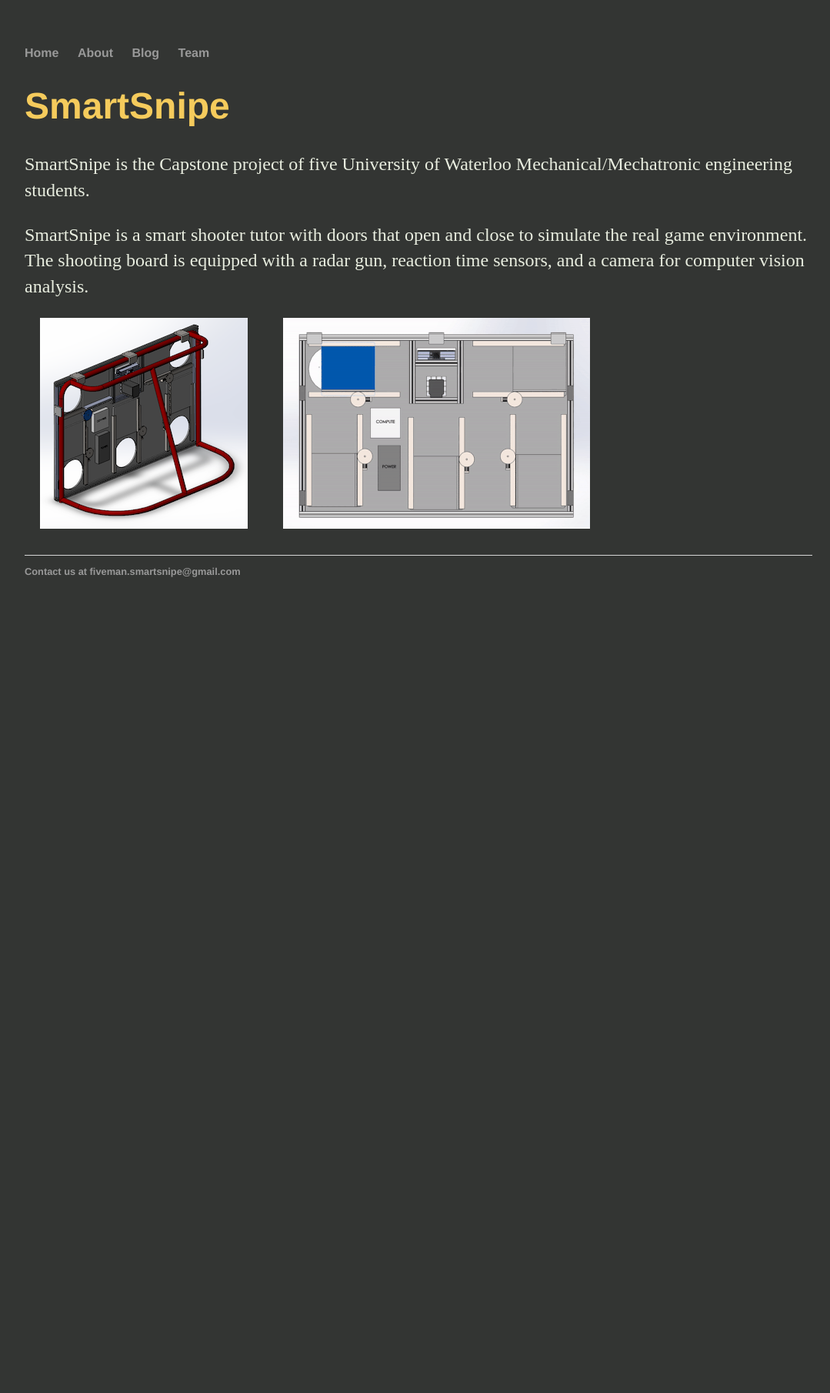
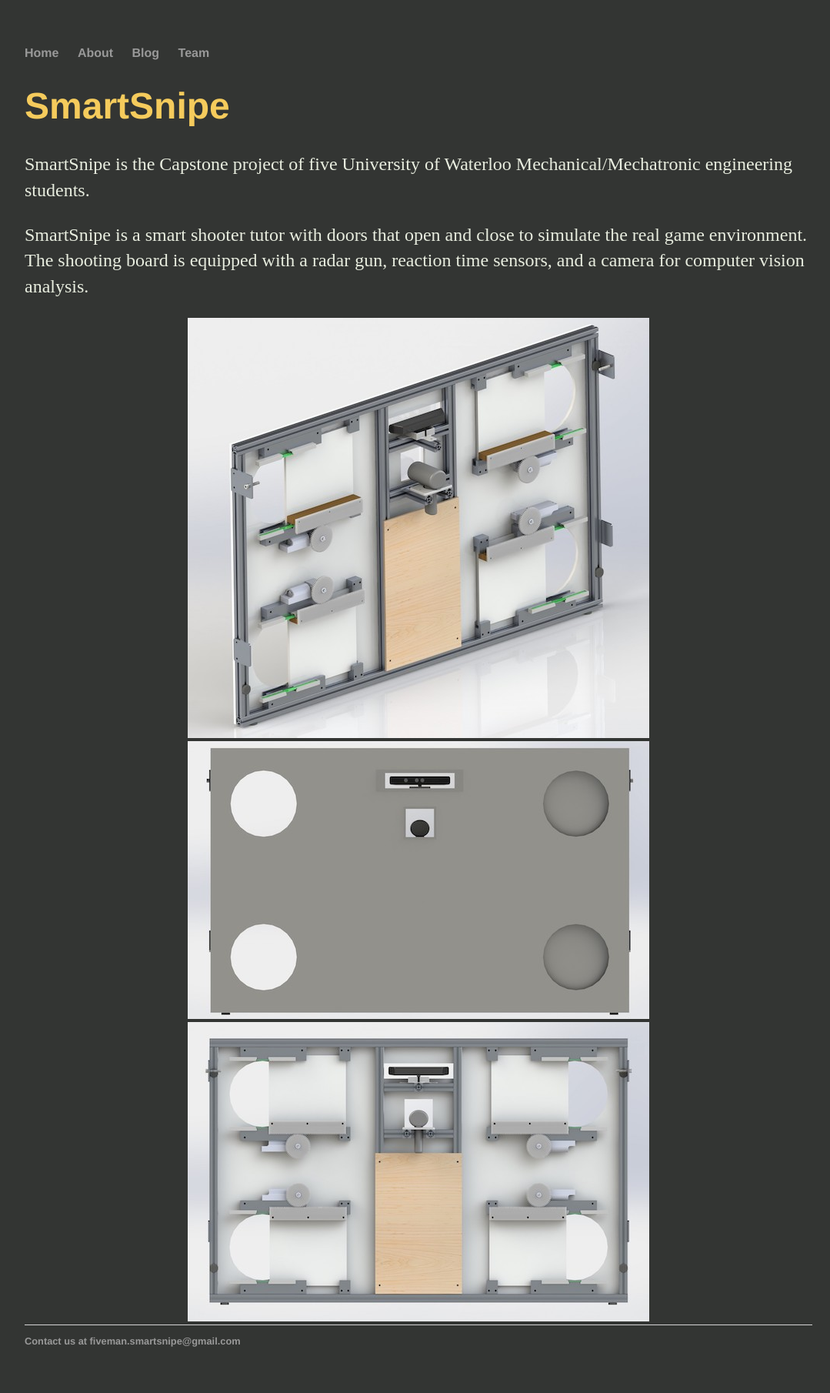
Before and after one commit to SmartSnipe/SmartSnipe.github.io, a Jekyll site: the page built from index.html, in a window 1280 px wide. Shown: the whole page at 77% size, without its empty margins (96-1175 px from the left). Built offline with Jekyll 4.4.1, drawn with Linux system fonts in a browser that asks for light colours; before the commit the page ends 900 px from its top, so only the background shows below that.

```diff
--- a/index.html
+++ b/index.html
@@ -6,8 +6,9 @@
 	<h1>SmartSnipe</h1>
 	<p>SmartSnipe is the Capstone project of five University of Waterloo Mechanical/Mechatronic engineering students.<p>
 	<p>SmartSnipe is a smart shooter tutor with doors that open and close to simulate the real game environment. The shooting board is equipped with a radar gun, reaction time sensors, and a camera for computer vision analysis.<p>
-	</center>
-		<img src="/Assets/SmartSnipeCad.png" alt ="SmartSnipe Cad" hspace="20">
-		<img src="/Assets/resized-gif.gif" alt ="SmartSnipe Gif" hspace="20">
+	<center>
+		<img src="/Assets/SmartSnipeIso.JPG" alt ="SmartSnipe ISO" hspace="20">
+		<img src="/Assets/SmartSnipeFront.JPG" alt ="SmartSnipe Front" hspace="20">
+		<img src="/Assets/SmartSnipeBack.JPG" alt ="SmartSnipe Back" hspace="20">
 	</center>
 </div><!-- /.blurb -->
```
Also changed, not shown: Assets/SmartSnipeBack.JPG (added), Assets/SmartSnipeFront.JPG (added), Assets/SmartSnipeIso.JPG (added), 1 other file.
